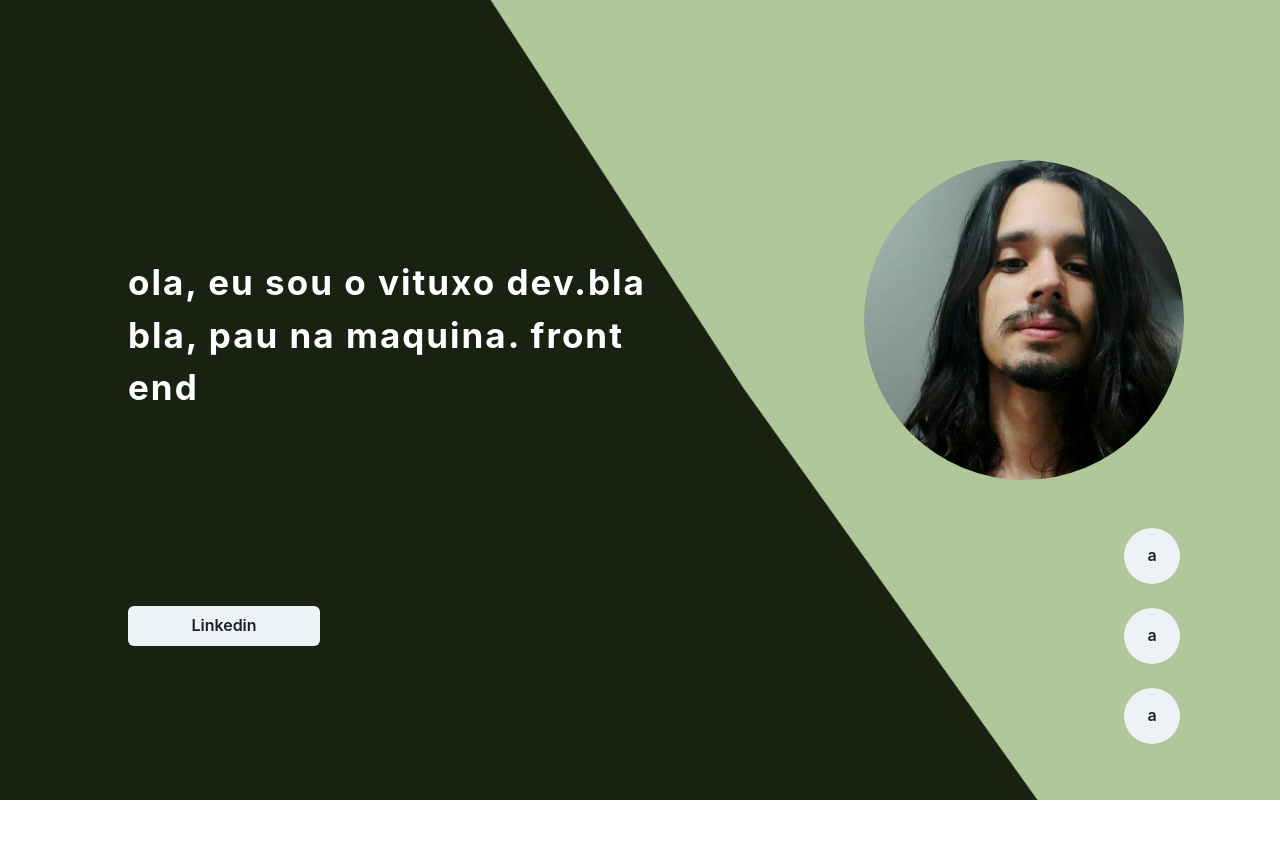
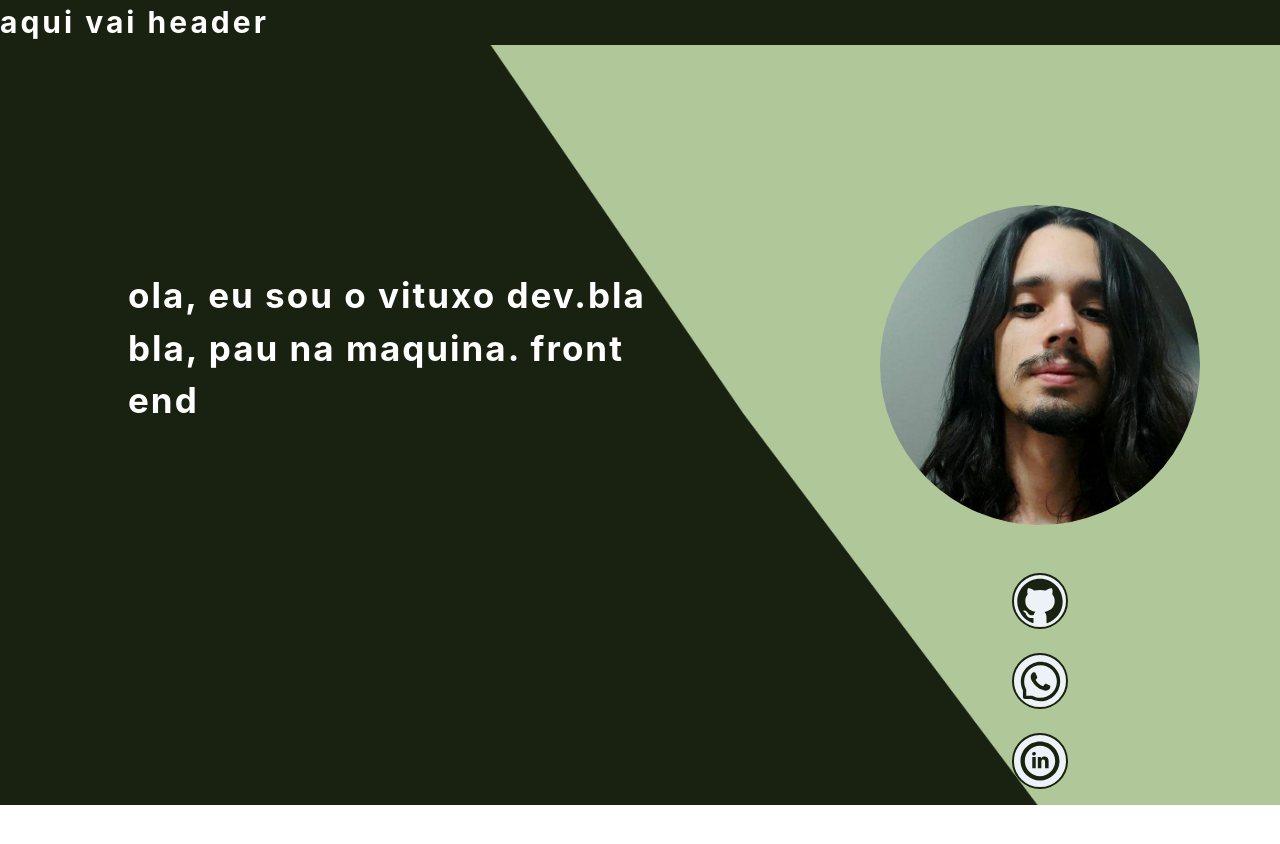
Before and after one commit to victorrdias/portfolio, a Next.js app: page / in a window 1280 px wide. Shown: the top 844 px of the page. Built offline with nearby package versions, Linux system fonts and the light colour scheme.

Commit message:
create SocialButtons component

```diff
--- /dev/null
+++ b/components/Header.tsx
@@ -0,0 +1,13 @@
+import { Flex, Text } from "@chakra-ui/react";
+import React from "react";
+
+const Header = () => {
+  return (
+    <Flex bgColor="#192211" minH="5vh">
+      <Text color="white" fontSize="30" fontWeight="bold" letterSpacing={3}>
+        aqui vai header
+      </Text>
+    </Flex>
+  );
+};
+export default Header;
--- a/components/Hero.tsx
+++ /dev/null
@@ -1,55 +0,0 @@
-import { Button, Flex, Grid, GridItem, Image, Text } from "@chakra-ui/react";
-import React from "react";
-
-const Hero = () => {
-  return (
-    <Flex>
-      <Image
-        alt="bg"
-        src="/assets/bg-image.png.png"
-        position="absolute"
-        w="100vw"
-        h="100vh"
-        zIndex={-1}
-      />
-      <Grid templateColumns="repeat(2,1fr)">
-        <GridItem
-          as={Flex}
-          direction="column"
-          py="16rem"
-          px="8rem"
-          gap="12rem"
-          w="50rem"
-        >
-          <Text fontSize="35" color="white" fontWeight="bold" letterSpacing={2}>
-            ola, eu sou o vituxo dev.bla bla, pau na maquina. front end
-          </Text>
-
-          <Button w="12rem">Linkedin</Button>
-        </GridItem>
-
-        <GridItem pl="16" pt="10rem" direction="column" gap="12" as={Flex}>
-          <Image
-            boxSize="20rem"
-            borderRadius="200"
-            alt="photo"
-            src="/assets/hero-img.png"
-          />
-          <Flex direction="column" gap="6" pl="10rem" alignItems="center">
-            <Button boxSize="3.5rem" borderRadius="50">
-              a
-            </Button>
-            <Button boxSize="3.5rem" borderRadius="50">
-              a
-            </Button>
-            <Button boxSize="3.5rem" borderRadius="50">
-              a
-            </Button>
-          </Flex>
-        </GridItem>
-      </Grid>
-    </Flex>
-  );
-};
-
-export default Hero;
--- /dev/null
+++ b/components/hero/Hero.tsx
@@ -0,0 +1,76 @@
+import {
+  Button,
+  Flex,
+  Grid,
+  GridItem,
+  IconButton,
+  Image,
+  Text,
+} from "@chakra-ui/react";
+import React from "react";
+import { AiFillGithub } from "react-icons/ai";
+import { IoLogoWhatsapp } from "react-icons/io";
+import { TiSocialLinkedinCircular } from "react-icons/ti";
+import SocialButtons from "./SocialButtons";
+
+const Hero = () => {
+  return (
+    <Flex>
+      <Image
+        alt="bg"
+        src="/assets/bg-image.png.png"
+        position="absolute"
+        w="100%"
+        h="95vh"
+        zIndex={-1}
+      />
+
+      <Grid templateColumns="repeat(2,1fr)">
+        <GridItem
+          as={Flex}
+          direction="column"
+          py={{ base: "14rem", md: "20rem", lg: "14rem" }}
+          px={{ base: "2rem", md: "6rem", lg: "8rem", xl: "8rem" }}
+          gap="11rem"
+          w={{ base: "15rem", md: "30rem", lg: "40rem", xl: "50rem" }}
+        >
+          <Text
+            fontSize={{ base: "15", md: "25", lg: "30", xl: "35" }}
+            color="white"
+            fontWeight="bold"
+            letterSpacing={2}
+          >
+            ola, eu sou o vituxo dev.bla bla, pau na maquina. front end
+          </Text>
+
+          {/* <Button w="12rem">Linkedin</Button> */}
+        </GridItem>
+
+        <GridItem
+          px={{ base: "5", md: "20", xl: "20" }}
+          pt={{ base: "14rem", md: "20rem", lg: "10rem" }}
+          direction="column"
+          gap="12"
+          as={Flex}
+        >
+          <Image
+            boxSize={{
+              base: "6rem",
+              md: "10rem",
+              lg: "15rem",
+              xl: "20rem",
+            }}
+            borderRadius="200"
+            alt="photo"
+            src="/assets/hero-img.png"
+          />
+          <Flex direction="column" alignItems="center">
+            <SocialButtons />
+          </Flex>
+        </GridItem>
+      </Grid>
+    </Flex>
+  );
+};
+
+export default Hero;
--- /dev/null
+++ b/components/hero/SocialButtons.tsx
@@ -0,0 +1,72 @@
+import { Flex, IconButton } from "@chakra-ui/react";
+import React from "react";
+import { AiFillGithub } from "react-icons/ai";
+import { IoLogoWhatsapp } from "react-icons/io";
+import { TiSocialLinkedinCircular } from "react-icons/ti";
+import { AiOutlineWhatsApp } from "react-icons/ai";
+
+const SocialButtons = () => {
+  return (
+    <Flex direction="column" gap="6" alignItems="center">
+      <IconButton
+        color="#192211"
+        fontSize="60px"
+        aria-label="github"
+        icon={<AiFillGithub />}
+        boxSize={{
+          base: "2.5rem",
+          md: "3rem",
+          lg: "3rem",
+          xl: "3.5rem",
+        }}
+        borderRadius="50"
+        borderColor="#192211"
+        border="2px"
+        _hover={{
+          color: "#B0C799",
+          bgColor: "#192211",
+        }}
+      />
+      <IconButton
+        aria-label="whatsapp"
+        icon={<AiOutlineWhatsApp />}
+        boxSize={{
+          base: "2.5rem",
+          md: "3rem",
+          lg: "3rem",
+          xl: "3.5rem",
+        }}
+        borderRadius="50"
+        color="#192211"
+        fontSize="45px"
+        borderColor="#192211"
+        border="2px"
+        _hover={{
+          color: "#B0C799",
+          bgColor: "#192211",
+        }}
+      />
+      <IconButton
+        aria-label="linkedin"
+        icon={<TiSocialLinkedinCircular />}
+        boxSize={{
+          base: "2.5rem",
+          md: "3rem",
+          lg: "3rem",
+          xl: "3.5rem",
+        }}
+        borderRadius="50"
+        color="#192211"
+        fontSize="60px"
+        borderColor="#192211"
+        border="2px"
+        _hover={{
+          color: "#B0C799",
+          bgColor: "#192211",
+        }}
+      />
+    </Flex>
+  );
+};
+
+export default SocialButtons;
--- a/package.json
+++ b/package.json
@@ -15,7 +15,8 @@
     "framer-motion": "^7.5.3",
     "next": "12.3.1",
     "react": "18.2.0",
-    "react-dom": "18.2.0"
+    "react-dom": "18.2.0",
+    "react-icons": "^4.4.0"
   },
   "devDependencies": {
     "@types/node": "^18.8.5",
--- a/pages/index.tsx
+++ b/pages/index.tsx
@@ -1,11 +1,13 @@
 import { Container, Flex } from "@chakra-ui/react";
 import React from "react";
-import Hero from "../components/Hero";
+import Header from "../components/Header";
+import Hero from "../components/hero/Hero";
 import Subhero from "../components/Subhero";
 
 const index = () => {
   return (
     <>
+      <Header />
       <Hero />
       <Subhero />
     </>
```
Also changed, not shown: 1 other file (tests, documents, lock files or other folders).
